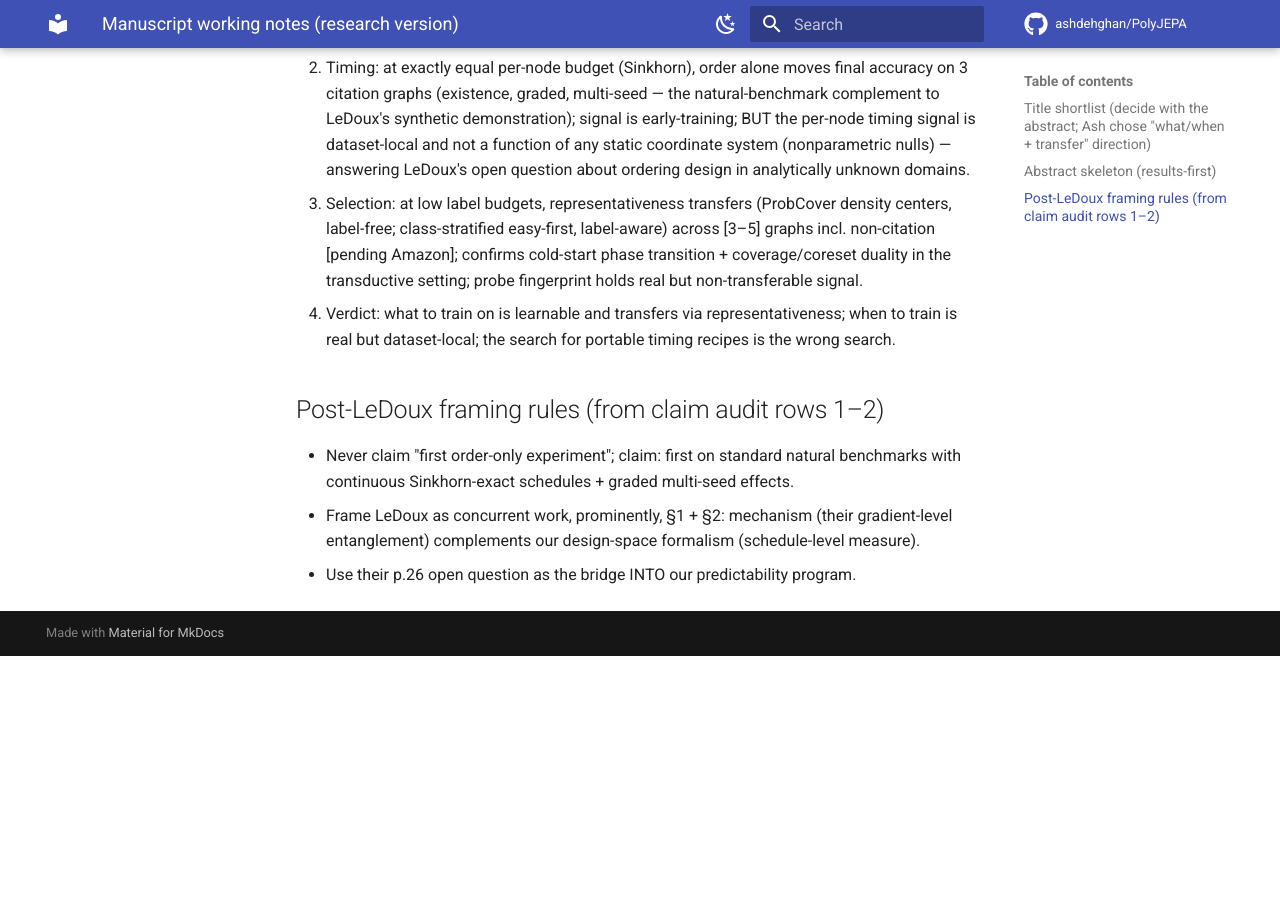
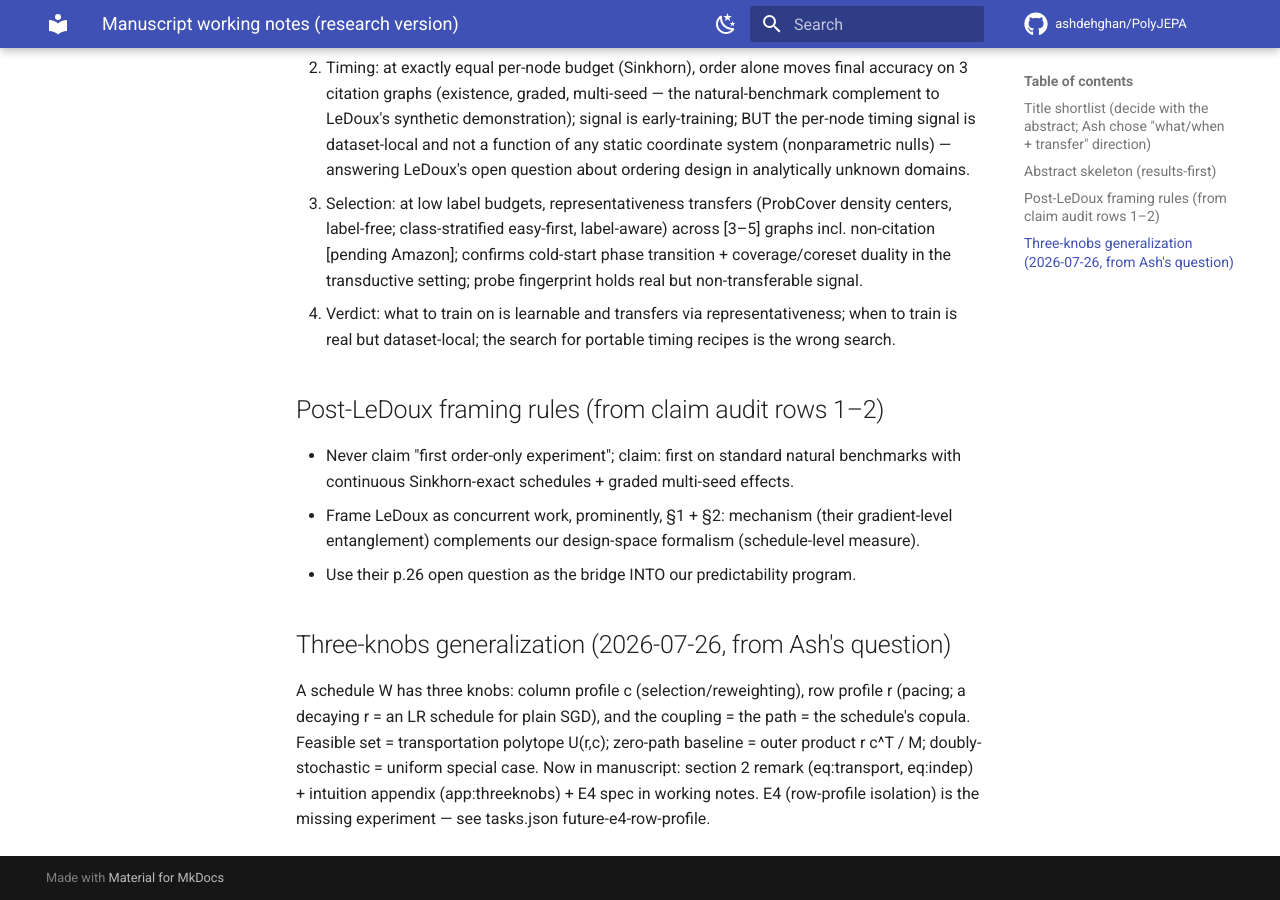
Before and after one commit to ashdehghan/PolyJEPA, an MkDocs documentation site: the page built from docs/manuscript_notes.md, in a window 1280 px wide and 900 px high, scrolled down 764 px. Built offline with MkDocs 1.6.1 and Material for MkDocs 9.7.7, drawn with Linux system fonts in a browser that asks for light colours; comment, search, counter and statistics services are not loaded; before the commit the page ends 1420 px from its top, so only the background shows below that.

Commit message:
Record three-knobs framing + E4 (row-profile) backlog entry
Co-Authored-By: Claude Fable 5 <noreply@anthropic.com>

```diff
--- a/docs/manuscript_notes.md
+++ b/docs/manuscript_notes.md
@@ -39,3 +39,13 @@ Recommendation pending abstract: 1 or 2.
 - Frame LeDoux as concurrent work, prominently, §1 + §2: mechanism (their gradient-level
   entanglement) complements our design-space formalism (schedule-level measure).
 - Use their p.26 open question as the bridge INTO our predictability program.
+
+## Three-knobs generalization (2026-07-26, from Ash's question)
+
+A schedule W has three knobs: column profile c (selection/reweighting), row profile r
+(pacing; a decaying r = an LR schedule for plain SGD), and the coupling = the path = the
+schedule's copula. Feasible set = transportation polytope U(r,c); zero-path baseline = outer
+product r c^T / M; doubly-stochastic = uniform special case. Now in manuscript: section 2
+remark (eq:transport, eq:indep) + intuition appendix (app:threeknobs) + E4 spec in working
+notes. E4 (row-profile isolation) is the missing experiment — see tasks.json
+future-e4-row-profile.
```
